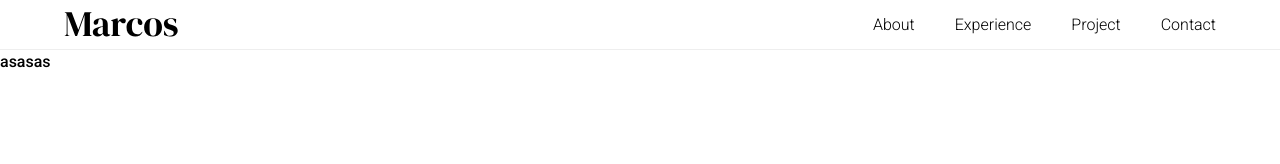
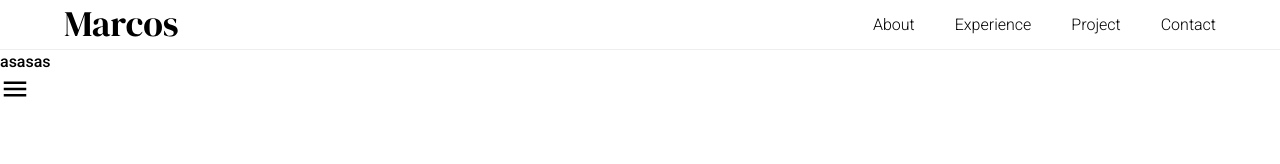
Before and after one commit to MarcosAntonio15243/MarcosAntonio15243.github.io, a Next.js app: page / in a window 1280 px wide. Shown: the top 164 px of the page. Built offline with nearby package versions, Linux system fonts and the light colour scheme.

Commit message:
config: Adicionando React Icons as dependencias do projeto

```diff
--- a/src/app/page.tsx
+++ b/src/app/page.tsx
@@ -1,10 +1,12 @@
 import Header from "@/components/layout/Header";
+import { IoMdMenu } from "react-icons/io";
 
 export default function Home() {
   return (
     <div className="">
       <Header />
       <h1 className="">asasas</h1>
+      <IoMdMenu className="text-3xl" />
     </div>
   );
 }
```
Also changed, not shown: package.json (+5 -4 lines), 1 other file (tests, documents, lock files or other folders).
